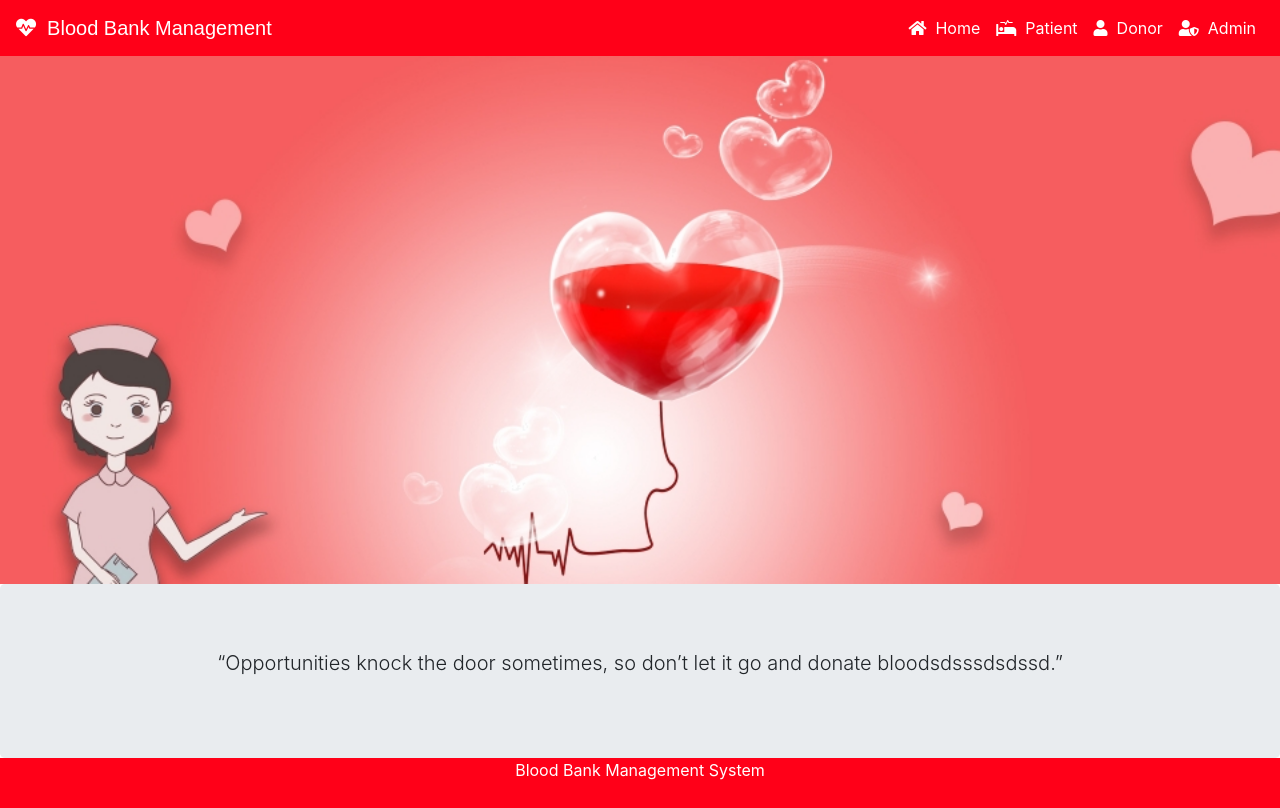
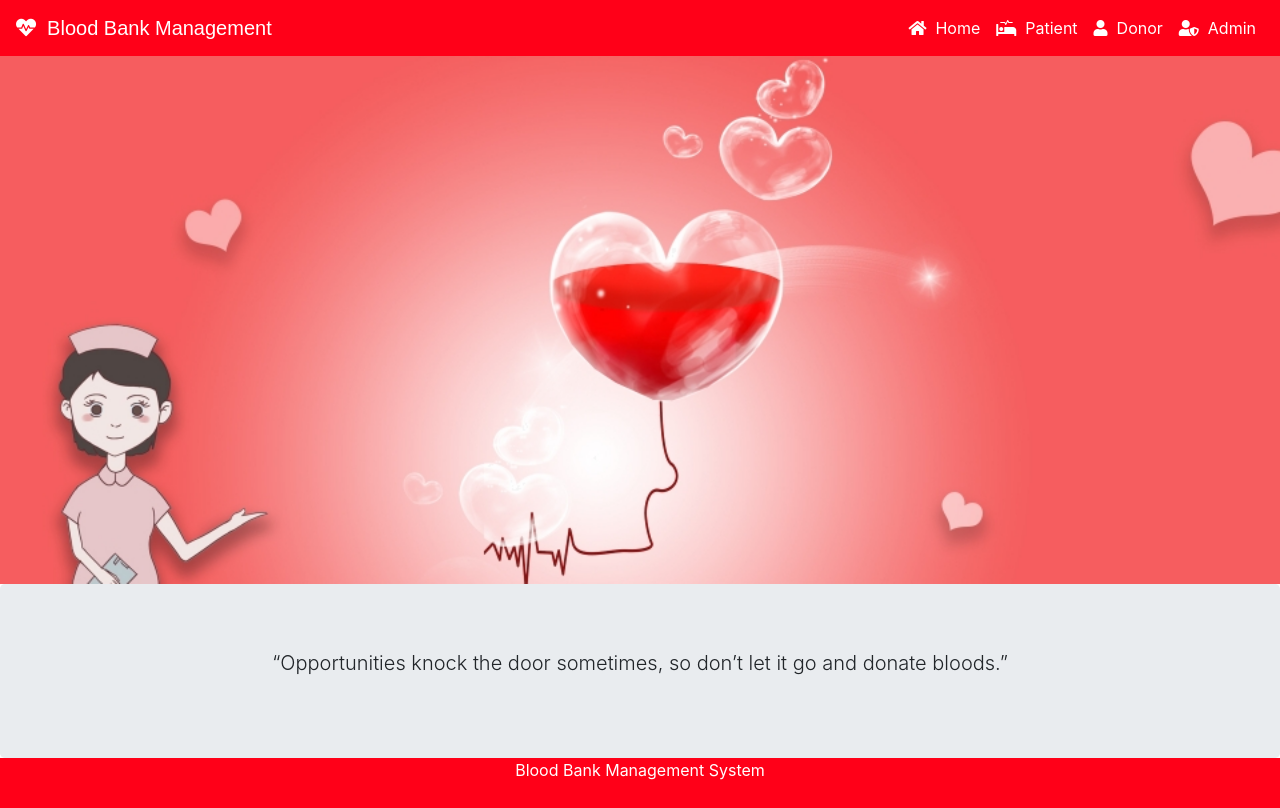
Before and after one commit to mugumbyabenon/bloodmanagementsystem, a Django app: page / in a window 1280 px wide. Run offline with Django 3.2, Linux system fonts and the light colour scheme; data comes from the database, SQL or seed files in the repository; some libraries are stand-ins or nearby versions.

Commit message:
Update index.html

```diff
--- a/templates/blood/index.html
+++ b/templates/blood/index.html
@@ -30,7 +30,7 @@
 
   <div class="jumbotron" style="margin-top: 0px;margin-bottom: 0px;">
 
-    <p class="lead text-center">“Opportunities knock the door sometimes, so don’t let it go and donate bloodsdsssdsdssd.”
+    <p class="lead text-center">“Opportunities knock the door sometimes, so don’t let it go and donate bloods.”
       </p>
 
 
```
